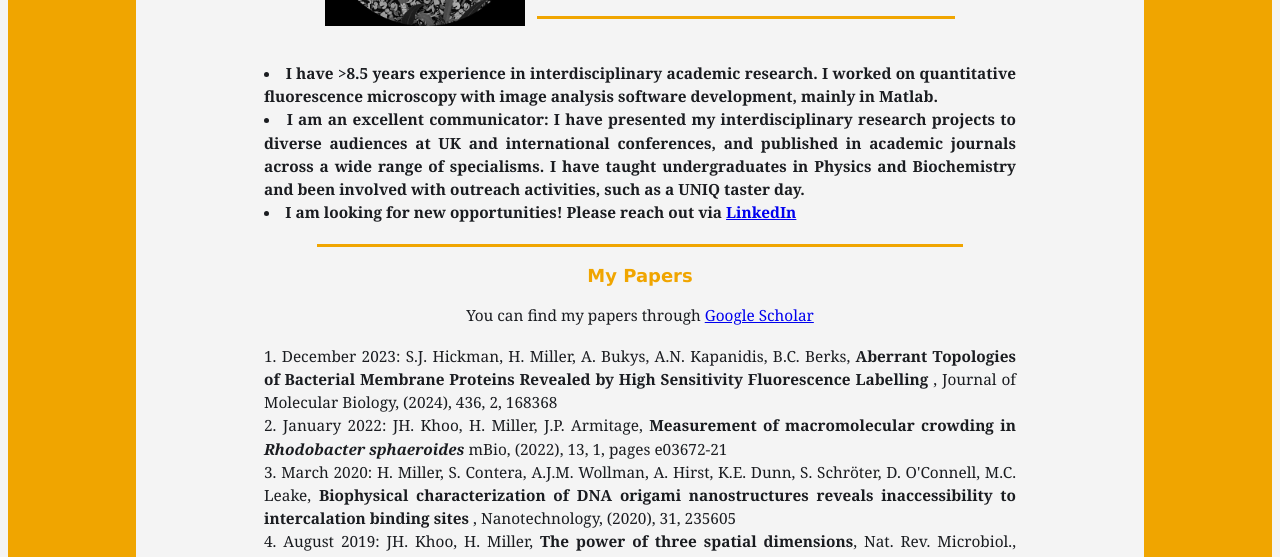
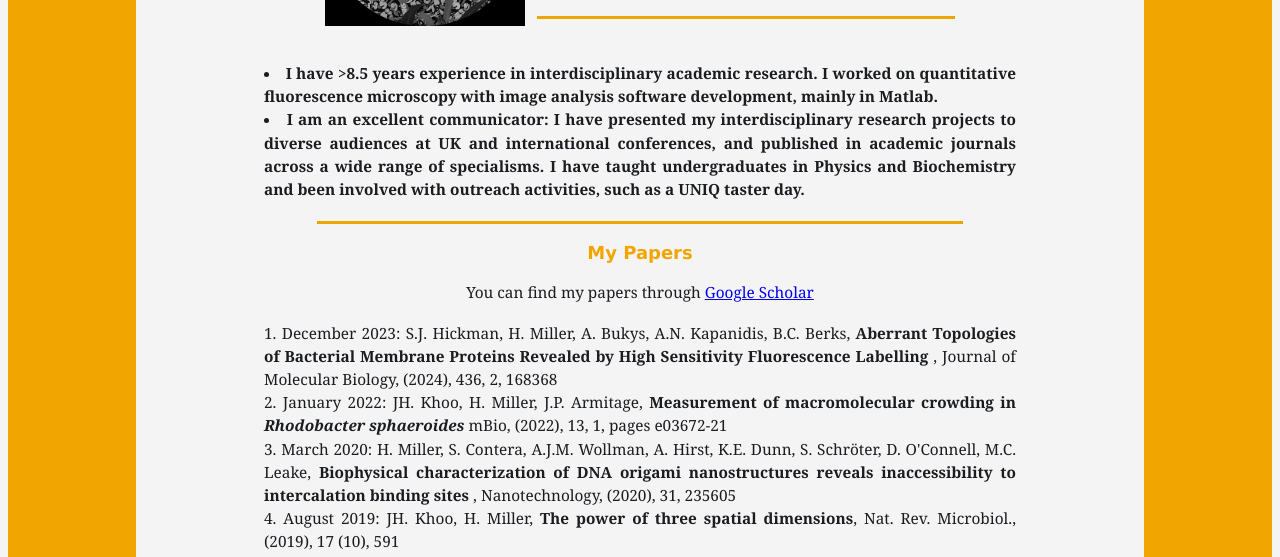
Before and after one commit to HLMiller-Imaging/CV, a plain HTML site: page index.html in a window 1280 px wide. Shown: the part 233-790 px from the top of the page. Drawn offline with Linux system fonts and the light colour scheme.

Commit message:
update introduction

```diff
--- a/index.html
+++ b/index.html
@@ -33,8 +33,6 @@
                 diverse audiences at UK and international conferences, and published in academic journals across
                 a wide range of specialisms. I have taught undergraduates in Physics and Biochemistry and been involved with
                 outreach activities, such as a UNIQ taster day.</li>
-            <li>I am looking for new opportunities! Please reach out via <a href="https://www.linkedin.com/in/helen-miller-71937799/">LinkedIn</a></li>
-
         </ul>
     </h4>
 
```
